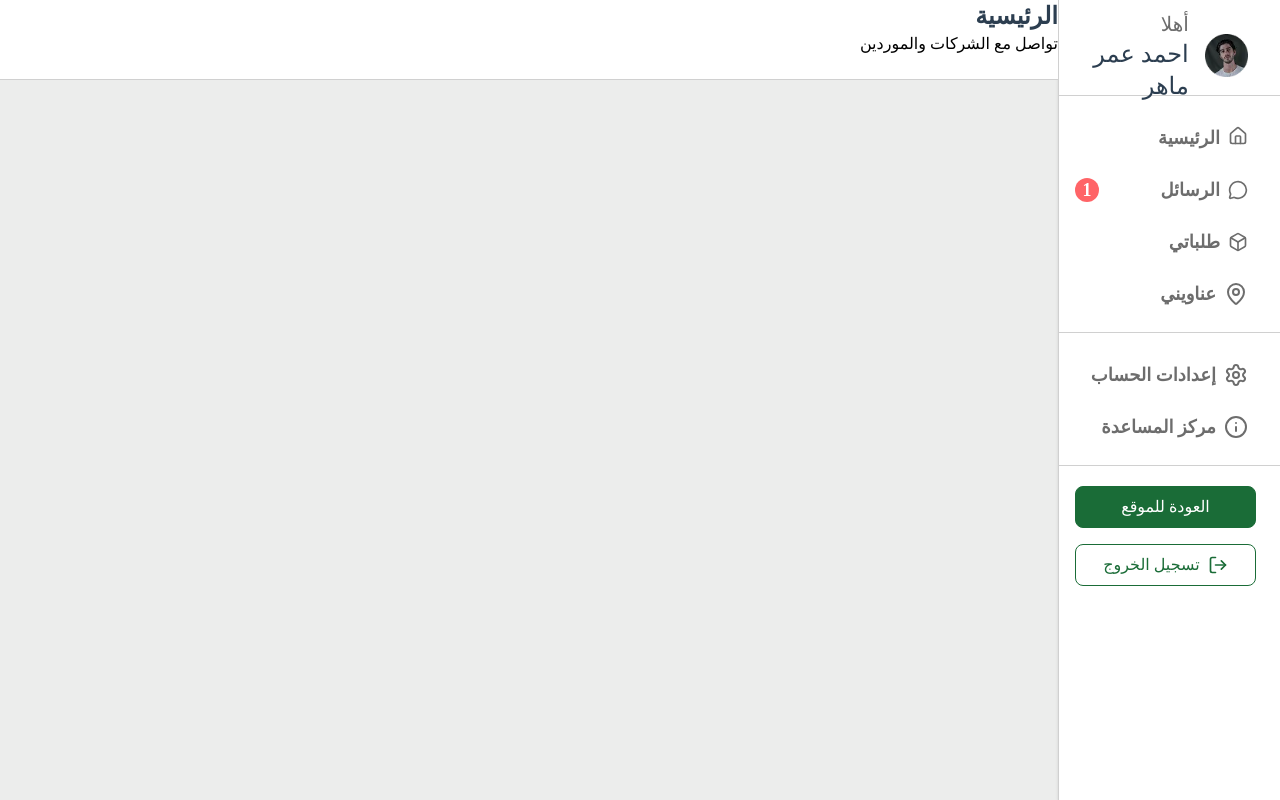
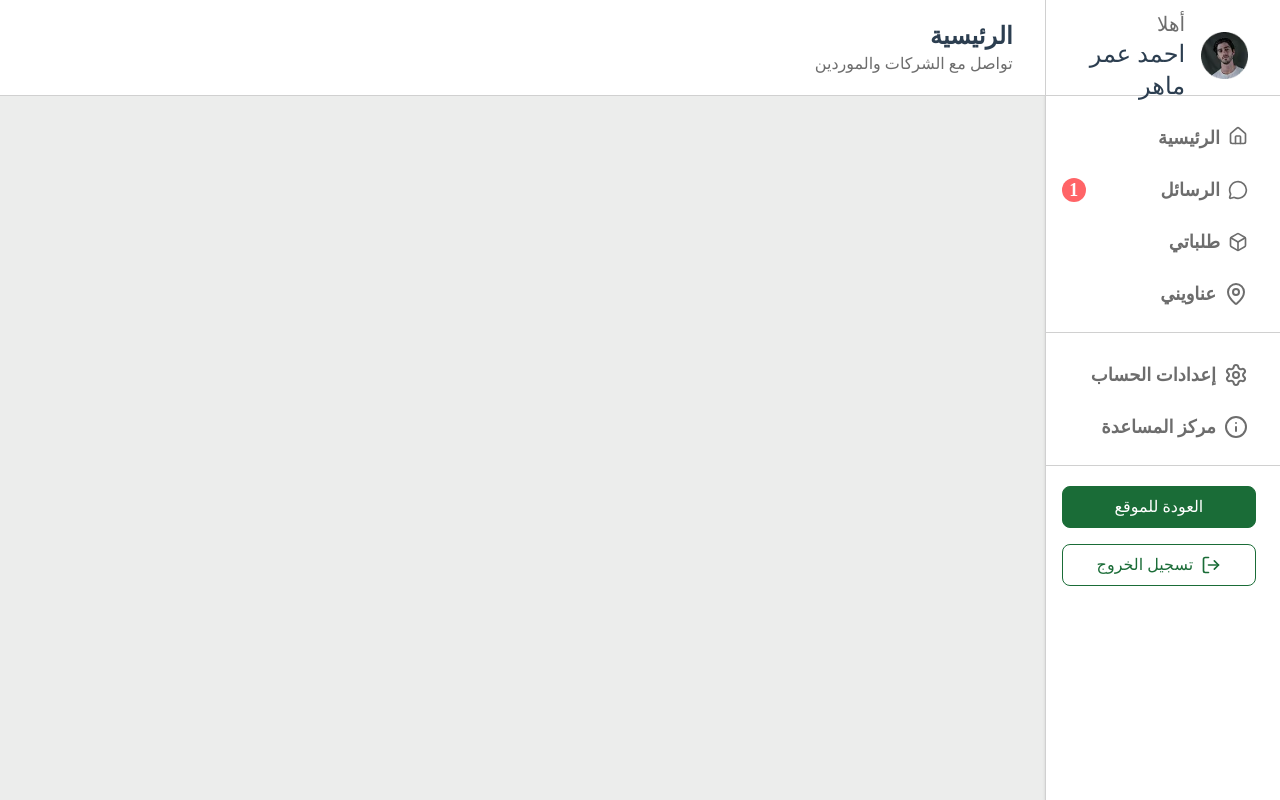
Before and after one commit to Eslam-Mohamed-G/suadi-made, a React (Vite) app: page /userProfile/mainPage in a window 1280 px wide. Shown: the top 800 px of the page. Built offline with nearby package versions, Linux system fonts and the light colour scheme.

Commit message:
add nested rout to userProfile

```diff
--- a/src/components/SideBar/SideBar.tsx
+++ b/src/components/SideBar/SideBar.tsx
@@ -4,7 +4,7 @@ import { Link } from 'react-router-dom';
 
 export default function SideBar() {
     return (
-        <div className="bg-white w-fit min-h-dvh border-e border-borderColor shadow">
+        <div className="bg-white w-fit lg:w-72 min-h-dvh border-e border-borderColor shadow">
             <div className='flex flex-col gap-5 pt-4'>
                 {/* header */}
                 <div className="flex flex-row items-center gap-4 h-20 border-b border-borderColor pe-4 ps-4 md:ps-8">
--- a/src/pages/UserProfile/Page/MainPage.tsx
+++ b/src/pages/UserProfile/Page/MainPage.tsx
@@ -5,9 +5,9 @@ export default function MainPage() {
     const location = useLocation()
     return (
         <div className="">
-            <header className='bg-white h-20 border-b border-borderColor'>
+            <header className='bg-white h-24 border-b border-borderColor content-center px-8'>
                 <h1 className='text-2xl text-textColor font-bold'>الرئيسية</h1>
-                <p>تواصل مع الشركات والموردين</p>
+                <p className='text-paragraphTextColor'>تواصل مع الشركات والموردين</p>
             </header>
         </div>
     )
```
